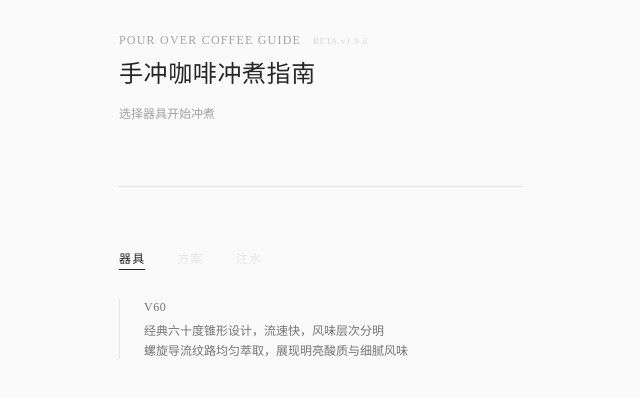
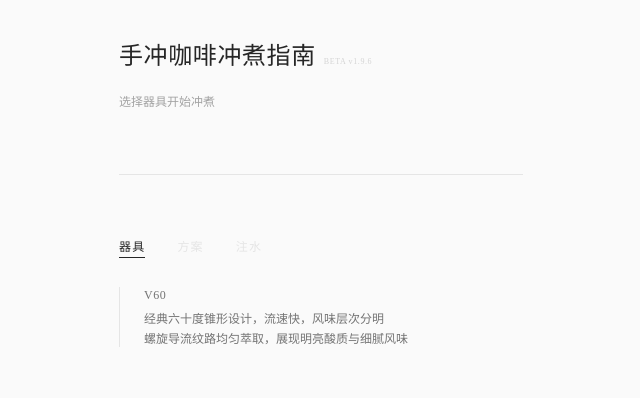
Before and after one commit to mfblog/coffee, a Next.js app: page / in a window 1280 px wide. Shown: the top 398 px of the page, without its empty margins (319-959 px from the left). Built offline with nearby package versions, Linux system fonts and the light colour scheme.

Commit message:
Add app version constant and update version display

```diff
--- a/app/page.tsx
+++ b/app/page.tsx
@@ -2,7 +2,7 @@
 import React, { useState, useEffect, useCallback, useRef } from 'react'
 import { motion, AnimatePresence } from 'framer-motion'
 import BrewingTimer from '@/components/BrewingTimer'
-import { brewingMethods as commonMethods, equipmentList, brandCoffees, type Method, type Stage, type Brand, type CoffeeBean } from '@/lib/config'
+import { brewingMethods as commonMethods, equipmentList, brandCoffees, APP_VERSION, type Method, type Stage, type Brand, type CoffeeBean } from '@/lib/config'
 import BrewingHistory from '@/components/BrewingHistory'
 import BrewingNoteForm from '@/components/BrewingNoteForm'
 
@@ -455,7 +455,7 @@ const PourOverRecipes = () => {
         try {
             // 检查本地存储版本
             const storageVersion = localStorage.getItem('brewingNotesVersion')
-            const currentVersion = '1.0' // 当前数据版本
+            const currentVersion = APP_VERSION // 当前数据版本
 
             if (!storageVersion) {
                 // 首次使用或旧版本，初始化版本信息
@@ -545,7 +545,6 @@ const PourOverRecipes = () => {
 
         const currentCoffee = extractNumber(editableParams.coffee)
         const currentRatioNumber = extractRatioNumber(editableParams.ratio)
-        const currentWater = extractNumber(editableParams.water)
 
         let newParams = { ...editableParams }
         const parsedValue = parseFloat(value)
@@ -690,18 +689,13 @@ const PourOverRecipes = () => {
                     <div className="flex  w-full items-center justify-between">
 
                         <div>
-                            <div className="text-[10px] tracking-widest text-neutral-400 sm:text-xs dark:text-neutral-500">
-                                POUR OVER COFFEE GUIDE{' '}
-                                <span className="ml-2 text-[8px] text-neutral-300 dark:text-neutral-600">
-                                    BETA v1.9.6
-                                </span>
 
-                            </div>
                             <h1 className="mt-2 text-xl font-light tracking-wide sm:text-2xl">
                                 手冲咖啡冲煮指南
+                                <span className="ml-2 text-[8px] text-neutral-300 dark:text-neutral-600">
+                                    BETA v{APP_VERSION}
+                                </span>
                             </h1>
-                            <div>
-                            </div>
                         </div>
                     </div>
 
--- a/lib/config.ts
+++ b/lib/config.ts
@@ -1,3 +1,6 @@
+// App Version
+export const APP_VERSION = "1.9.6";
+
 // Types
 export interface Stage {
 	time: number;
```
